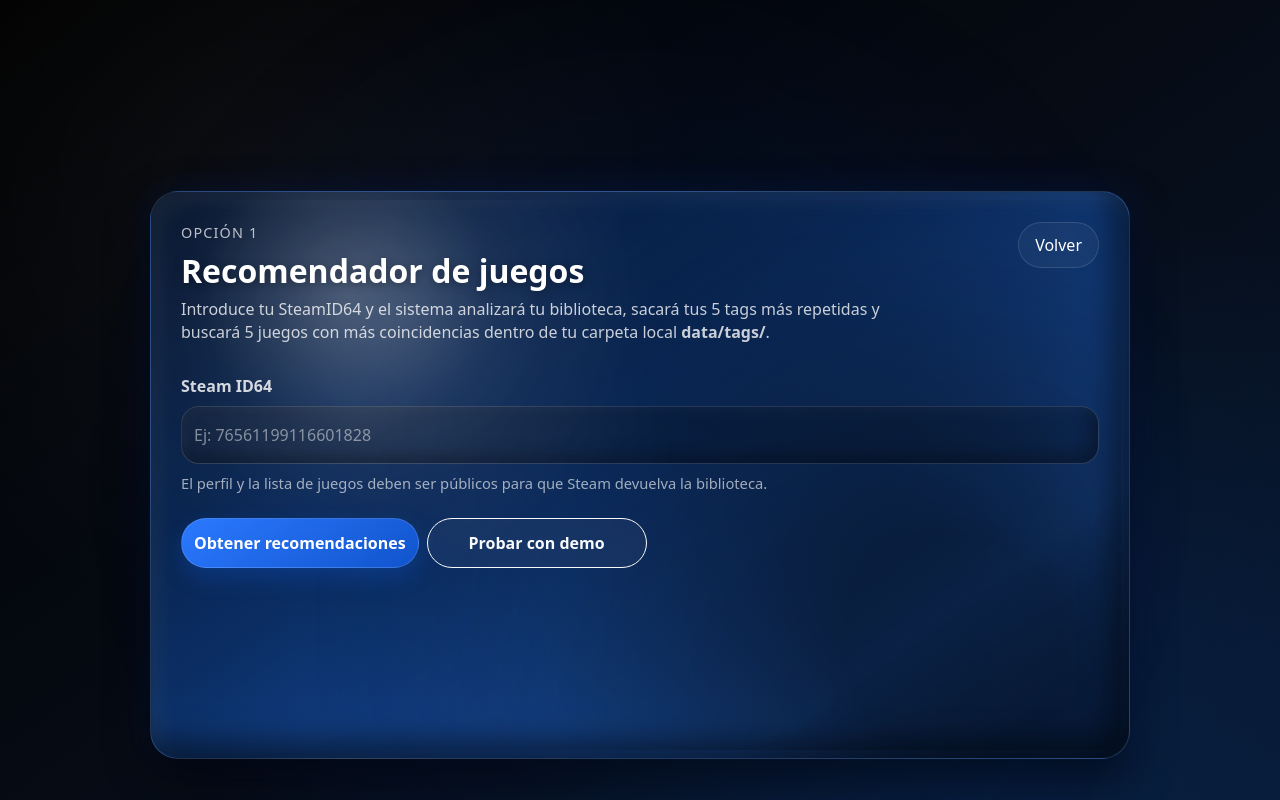
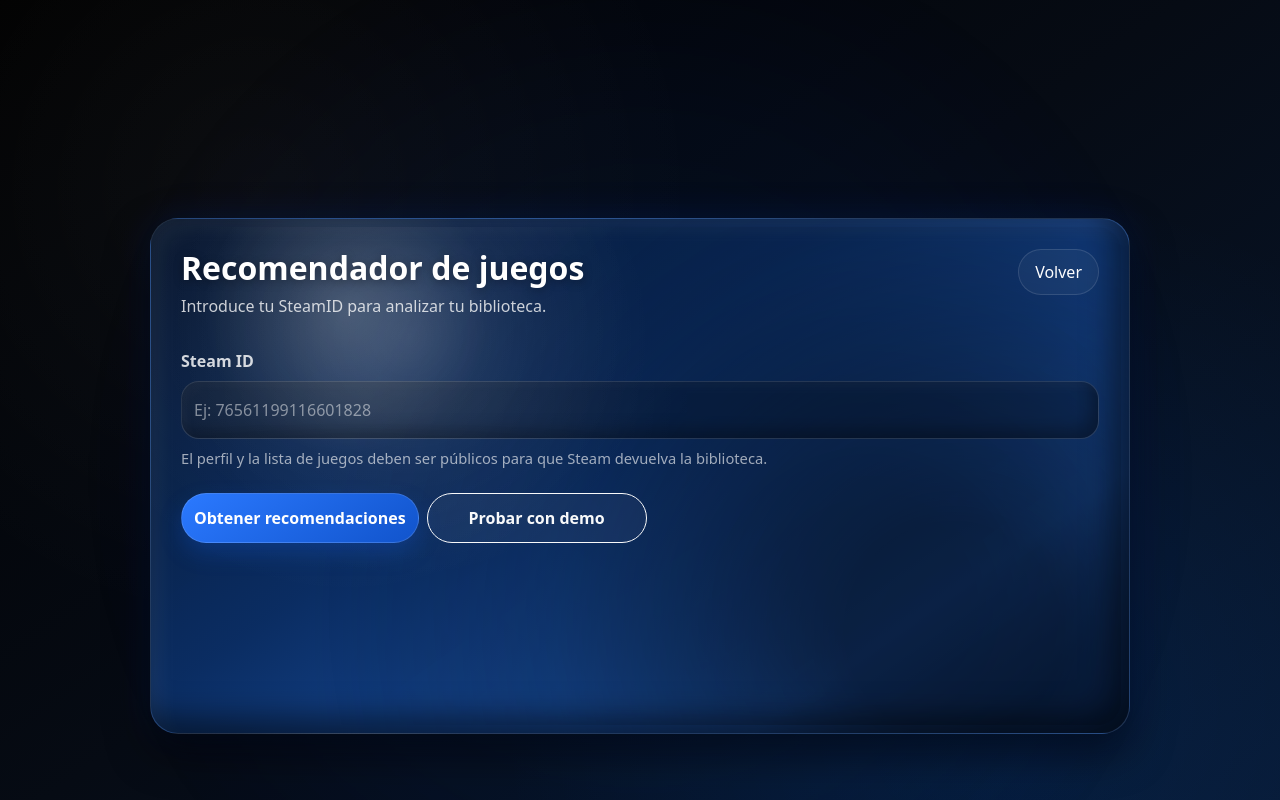
Before and after one commit to acotanor/DBapores, a Flask app: page /opcion1 in a window 1280 px wide. Shown: the top 800 px of the page. Run offline with Flask 3, Linux system fonts and the light colour scheme.

Commit message:
Eliminar mensajes claramente hechos con IA.

```diff
--- a/app/controllers/api_controller.py
+++ b/app/controllers/api_controller.py
@@ -112,7 +112,7 @@ def recommend():
     steam_id = str(request.args.get("steamId", "")).strip()
 
     if not steam_id.isdigit() or len(steam_id) != 17:
-        return jsonify({"error": "El Steam ID debe ser un SteamID64 de 17 dígitos."}), 400
+        return jsonify({"error": "El Steam ID debe ser un SteamID de 17 dígitos."}), 400
 
     if current_app.config["STEAM_API_KEY"] == "TU_API_KEY_AQUI":
         return jsonify({"error": "Falta configurar la Steam API Key."}), 500
@@ -135,7 +135,7 @@ def wrapped(steam_id: str):
     steam_id = str(steam_id).strip()
 
     if not steam_id.isdigit() or len(steam_id) != 17:
-        return jsonify({"error": "El Steam ID debe ser un SteamID64 de 17 dígitos."}), 400
+        return jsonify({"error": "El Steam ID debe ser un SteamID de 17 dígitos."}), 400
 
     facade = build_facade()
     try:
--- a/app/static/js/opcion1.js
+++ b/app/static/js/opcion1.js
@@ -41,16 +41,10 @@
       <section class="summary-card">
         <h2>Tus gustos detectados</h2>
         <div class="tag-list">
-          ${
-            topTags.map((tag) => `<span class="tag-pill">${escapeHtml(tag)}</span>`).join("") ||
-            '<span class="tag-pill">Sin tags</span>'
-          }
+          ${topTags.map((tag) => `<span class="tag-pill">${escapeHtml(tag)}</span>`).join("") ||
+      '<span class="tag-pill">Sin tags</span>'
+      }
         </div>
-        ${
-          missingTagFiles.length
-            ? `<p class="muted-note">Faltan archivos JSON para: ${escapeHtml(missingTagFiles.join(", "))}</p>`
-            : ""
-        }
       </section>
     `;
 
@@ -127,7 +121,7 @@
     if (!/^\d{17}$/.test(steamId)) {
       setState({
         loading: false,
-        error: "Introduce un SteamID64 válido de 17 dígitos.",
+        error: "Introduce un SteamID válido de 17 dígitos.",
         payload: null
       });
       steamIdInput.focus();
--- a/app/static/js/opcion2.js
+++ b/app/static/js/opcion2.js
@@ -47,7 +47,6 @@
         <div class="tag-list">
           ${topTags.map((tag) => `<span class="tag-pill">${escapeHtml(tag)}</span>`).join('') || '<span class="tag-pill">Sin tags</span>'}
         </div>
-        ${missingTagFiles.length ? `<p class="muted-note">Faltan archivos JSON para: ${escapeHtml(missingTagFiles.join(', '))}</p>` : ''}
       </section>
     `;
 
--- a/app/static/js/wrapped_input.js
+++ b/app/static/js/wrapped_input.js
@@ -28,7 +28,7 @@
     const steamId = steamIdInput.value.trim();
 
     if (!/^\d{17}$/.test(steamId)) {
-      showError('Introduce un SteamID64 válido de 17 dígitos.');
+      showError('Introduce un SteamID válido de 17 dígitos.');
       steamIdInput.focus();
       return;
     }
--- a/app/templates/opcion1.html
+++ b/app/templates/opcion1.html
@@ -1,17 +1,16 @@
 <!DOCTYPE html>
 <html lang="es">
+
 <head>
   <meta charset="UTF-8" />
   <meta name="viewport" content="width=device-width, initial-scale=1.0" />
   <title>Opción 1 · Recomendador Steam</title>
 
-  <link
-    rel="stylesheet"
-    href="https://cdn.jsdelivr.net/npm/bootstrap@5.3.3/dist/css/bootstrap.min.css"
-  />
+  <link rel="stylesheet" href="https://cdn.jsdelivr.net/npm/bootstrap@5.3.3/dist/css/bootstrap.min.css" />
   <link rel="stylesheet" href="{{ url_for('static', filename='css/styles.css') }}" />
   <link rel="stylesheet" href="{{ url_for('static', filename='css/opcion1.css') }}" />
 </head>
+
 <body class="option1-page">
   <div class="bg-glow" aria-hidden="true"></div>
 
@@ -20,10 +19,9 @@
       <div class="form-orb-inner">
         <div class="form-header">
           <div>
-            <p class="form-kicker mb-2">Opción 1</p>
             <h1 class="form-title mb-2">Recomendador de juegos</h1>
             <p class="form-subtitle mb-0">
-              Introduce tu SteamID64 y el sistema analizará tu biblioteca, sacará tus 5 tags más repetidas y buscará 5 juegos con más coincidencias dentro de tu carpeta local <strong>data/tags/</strong>.
+              Introduce tu SteamID para analizar tu biblioteca.
             </p>
           </div>
 
@@ -32,16 +30,9 @@
 
         <form id="steamForm" novalidate>
           <div class="mb-3">
-            <label for="steamId" class="form-label custom-label">Steam ID64</label>
-            <input
-              type="text"
-              class="form-control custom-input"
-              id="steamId"
-              placeholder="Ej: 76561199116601828"
-              inputmode="numeric"
-              autocomplete="off"
-              required
-            />
+            <label for="steamId" class="form-label custom-label">Steam ID</label>
+            <input type="text" class="form-control custom-input" id="steamId" placeholder="Ej: 76561199116601828"
+              inputmode="numeric" autocomplete="off" required />
             <div class="input-help mt-2">
               El perfil y la lista de juegos deben ser públicos para que Steam devuelva la biblioteca.
             </div>
@@ -81,4 +72,5 @@
   </script>
   <script src="{{ url_for('static', filename='js/opcion1.js') }}"></script>
 </body>
+
 </html>
--- a/app/templates/opcion2.html
+++ b/app/templates/opcion2.html
@@ -19,11 +19,9 @@
       <div class="form-orb-inner">
         <div class="form-header">
           <div>
-            <p class="form-kicker mb-2">Opción 2</p>
             <h1 class="form-title mb-2">Juegos Similares</h1>
             <p class="form-subtitle mb-0">
-              Introduce el nombre exacto o Game App ID de un juego de Steam. El sistema buscará sus tags en SteamSpy y
-              recomendará 5 juegos similares de nuestra base de datos local.
+              Introduce el nombre o Game App ID de un juego de Steam, para obtener recomendaciones de juegos similares.
             </p>
           </div>
 
@@ -59,7 +57,7 @@
 
             <div id="resultState" class="d-none">
               <div id="resultsSummary" class="results-summary"></div>
-              <h2 class="results-title">Top 5 similitudes</h2>
+              <h2 class="results-title">Top 5 recomendaciones:</h2>
               <div id="resultsGrid" class="results-grid"></div>
             </div>
           </div>
```
Also changed, not shown: app/templates/wrapped_input.html (+10 -12 lines).
